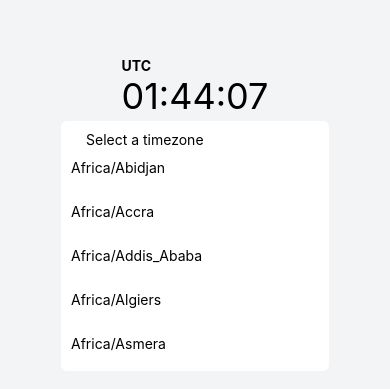
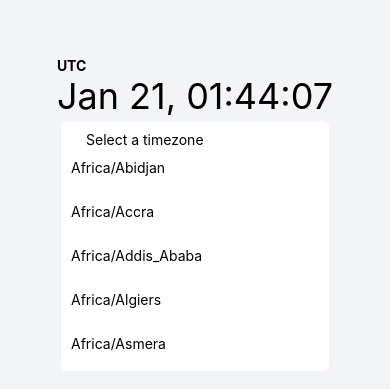
Before and after one commit to sanavalos/expo-clock, a React Native app: screen / in a window 390 px wide. Shown: the part 209-598 px from the top of the page. Built offline with nearby package versions, Linux system fonts and the light colour scheme.

Commit message:
refactor: implement utils formatter in clock container component

```diff
--- a/components/ClockContainer.jsx
+++ b/components/ClockContainer.jsx
@@ -1,19 +1,21 @@
 import React, { useState, useEffect } from "react";
 import { View, Text } from "react-native";
-import { formatTimezone, dateOptions } from "../utils/formatters";
+import { formatTimezone } from "../utils/formatters";
 import { styled } from "nativewind";
+import { getCurrentDateTimeForTimezone } from "../utils/formatters";
 
 const StyledView = styled(View);
 const StyledText = styled(Text);
 
 function ClockContainer({ currentDate }) {
-  const dateData = new Intl.DateTimeFormat("default", dateOptions);
-  const [currentTime, setCurrentTime] = useState(dateData.format(currentDate));
-  const currentLocation = dateData.resolvedOptions().timeZone;
+  const currentTimezone = new Intl.DateTimeFormat().resolvedOptions().timeZone;
+  const [currentTime, setCurrentTime] = useState(
+    getCurrentDateTimeForTimezone(currentTimezone)
+  );
 
   useEffect(() => {
     const interval = setInterval(() => {
-      setCurrentTime(dateData.format(new Date()));
+      setCurrentTime(getCurrentDateTimeForTimezone(currentTimezone));
     }, 1000);
 
     return () => clearInterval(interval);
@@ -22,7 +24,7 @@ function ClockContainer({ currentDate }) {
   return (
     <StyledView className="object-center">
       <StyledText className="font-bold leading-5">
-        {formatTimezone(currentLocation)}
+        {formatTimezone(currentTimezone)}
       </StyledText>
       <StyledText className="text-center text-4xl">{currentTime}</StyledText>
     </StyledView>
```
